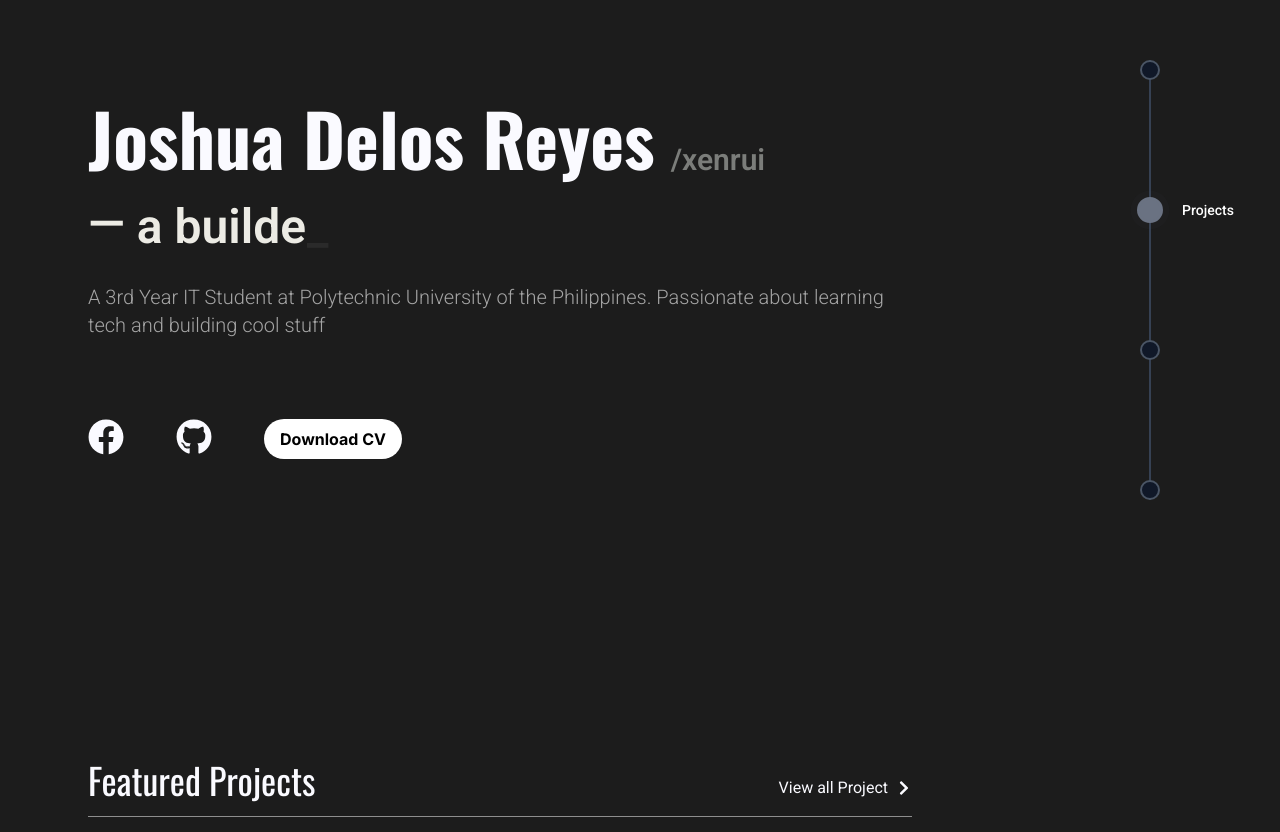
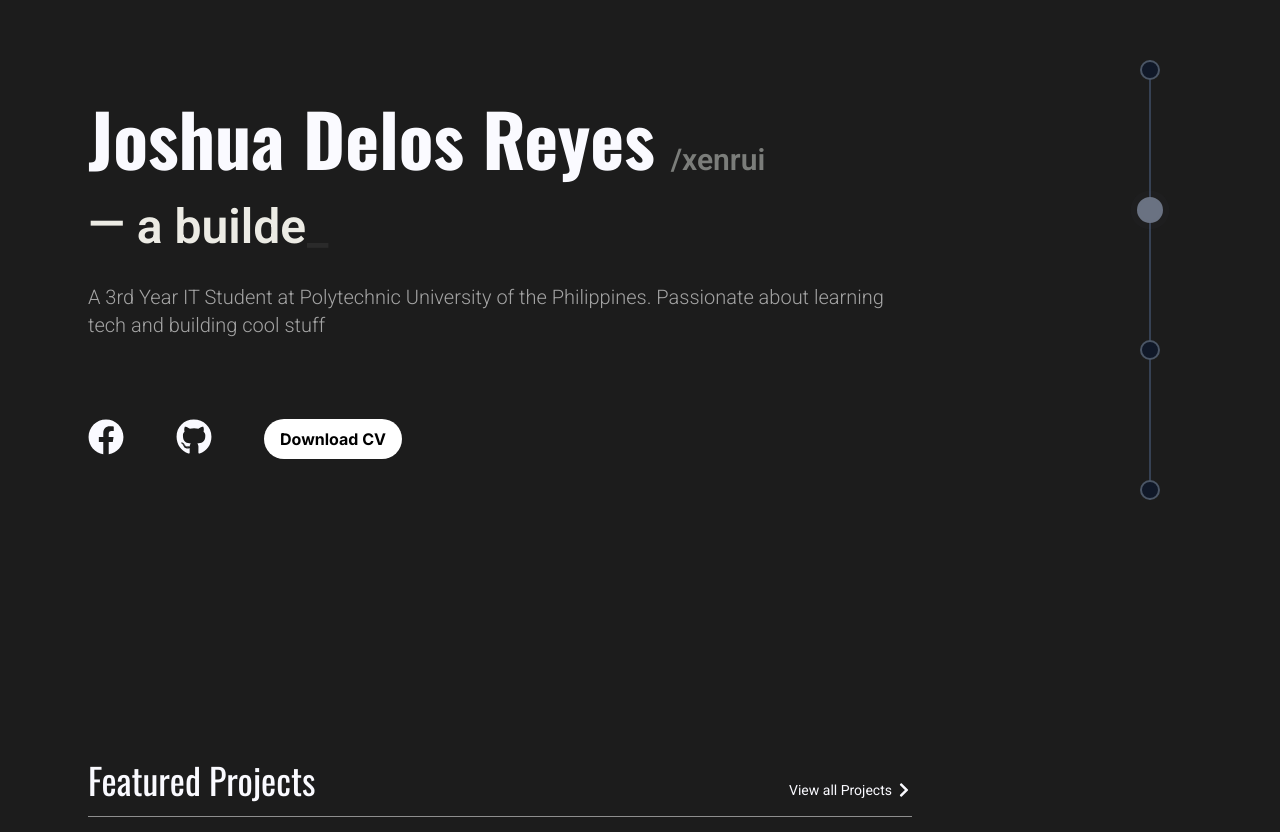
Before and after one commit to Xenrui/joshua-portfolio, a Next.js app: page / in a window 1280 px wide. Shown: the part 120-952 px from the top of the page. Built offline with nearby package versions, Linux system fonts and the light colour scheme; no server answers.

Commit message:
feat: responsive on smaller screens

```diff
--- a/src/app/Home.js
+++ b/src/app/Home.js
@@ -37,9 +37,9 @@ const Home = ({ projects }) => {
 
 				<section id="projects" aria-label="projects" className="py-20">
 					<div className="flex justify-between items-end mb-8 pb-4 border-b border-white/50">
-						<h2 className="text-4xl">Featured Projects</h2>
-						<div className="flex items-center gap-2">
-							<span>View all Project</span>
+						<h2 className="text-2xl md:text-4xl">Featured Projects</h2>
+						<div className="flex items-center gap-1">
+							<span className="text-sm md:text-md">View all Projects</span>
 							<FaChevronRight />
 						</div>
 					</div>
@@ -51,7 +51,7 @@ const Home = ({ projects }) => {
 				</section>
 
 				<section id="technologies" aria-label="technologies" className="py-20">
-					<h2 className="text-4xl mb-8">Technologies</h2>
+					<h2 className="text-2xl md:text-4xl mb-8">Technologies</h2>
 					<div className="grid grid-cols-3 lg:grid-cols-6 gap-2">
 						{Object.values(techstack)
 							.filter((techstack) => techstack.feat === true)
--- a/src/app/layout.js
+++ b/src/app/layout.js
@@ -29,7 +29,7 @@ export default function RootLayout({ children }) {
 			<body className={`${oswald.variable} ${roboto.variable} ${inter.variable} antialiased`}>
 				<div className="mx-auto max-w-6xl bg-background flex flex-col md:flex-row gap-6 px-6">
 					<div className="flex-1">{children}</div>
-					<div className="w-full md:w-64">
+					<div className="w-full md:w-20 lg:w-64">
 						<Navbar />
 					</div>
 				</div>
--- a/src/components/Hero.js
+++ b/src/components/Hero.js
@@ -9,8 +9,14 @@ const Hero = () => {
 		<div className="relative">
 			<div className="flex gap-4 items-baseline mb-5">
 				<h1 className="text-5xl sm:text-6xl lg:text-7xl text-foreground font-bold">
-					Joshua Delos Reyes
-					<span className="text-secondary-accent/50 text-2xl md:text-3xl font-semibold ml-4">/xenrui</span>
+					Joshua{" "}
+					<h1 className="block md:inline">
+						{" "}
+						Delos Reyes
+						<span className="text-secondary-accent/50 text-2xl md:text-3xl font-semibold ml-4">
+							/xenrui
+						</span>
+					</h1>
 				</h1>
 			</div>
 
--- a/src/components/Navbar.js
+++ b/src/components/Navbar.js
@@ -51,7 +51,11 @@ const Navbar = () => {
 						const isActive = activeSection === section.id;
 
 						return (
-							<div key={section.id} className="relative flex items-center">
+							<motion.div
+								key={section.id}
+								className="relative flex items-center"
+								initial="rest"
+								whileHover="hover">
 								{/* Dot */}
 								<button
 									onClick={() => scrollToSection(section.id)}
@@ -84,16 +88,15 @@ const Navbar = () => {
 								</button>
 								{/* Label */}
 								<motion.span
-									initial={{ opacity: 0, x: -10 }}
-									animate={{
-										opacity: isActive ? 1 : 0,
-										x: isActive ? 10 : 20,
+									variants={{
+										rest: { opacity: 0, x: 40 },
+										hover: { opacity: 1, x: -20 },
 									}}
 									transition={{ duration: 0.3 }}
-									className="absolute left-8 text-sm font-medium whitespace-nowrap text-white">
+									className="absolute md:right-4  text-sm font-medium whitespace-nowrap text-white text-end">
 									{section.label}
 								</motion.span>
-							</div>
+							</motion.div>
 						);
 					})}
 				</div>
--- a/src/components/ProjectCard.js
+++ b/src/components/ProjectCard.js
@@ -17,7 +17,7 @@ const ProjectCard = ({ project: { title, description, image, tech, links } }) =>
 				</div>
 				<div className="p-4 flex flex-col justify-between gap-5 flex-1">
 					<div className="">
-						<h3 className="text-2xl mb-2 font-inter font-bold">{title}</h3>
+						<h3 className="text-xl md:text-2xl mb-2 font-inter font-bold">{title}</h3>
 						<p className="text-xs text-white/50">{description}</p>
 					</div>
 					<div className="flex flex-wrap gap-2 text-sm items-center">
--- a/src/components/ui/tech-badge.js
+++ b/src/components/ui/tech-badge.js
@@ -3,7 +3,7 @@ import StackIcon from "tech-stack-icons";
 const TechBadge = ({ tech: { label, iconName, feat } }) => {
 	return (
 		<div className="bg-white/10 border border-white/20 px-3 py-1 rounded-full flex gap-1 items-center">
-			<div className="h-5 w-5">
+			<div className="h-4 w-4 md:h-5 md:w-5">
 				<StackIcon name={iconName} />
 			</div>
 			<span className="font-medium text-xs text-white/80">{label}</span>
--- a/src/components/ui/tech-card.js
+++ b/src/components/ui/tech-card.js
@@ -2,9 +2,9 @@ import StackIcon from "tech-stack-icons";
 
 const TechCard = ({ tech: { label, iconName, feat } }) => {
 	return (
-		<div className="px-8 py-3 bg-white/10 rounded-xl flex flex-col items-center justify-center gap-1">
-			<h5 className="text-sm font-bold text-white/70 text-nowrap font-inter">{label}</h5>
-			<div className="h-12 w-12">
+		<div className="px-8 py-3 bg-white/10 rounded-xl flex flex-col items-center justify-center gap-1 border border-white/10">
+			<h5 className="text-xs md:text-sm font-bold text-white/70 text-nowrap font-inter">{label}</h5>
+			<div className="h-8 md:h-12 w-8 md:w-12">
 				<StackIcon name={iconName} />
 			</div>
 		</div>
```
